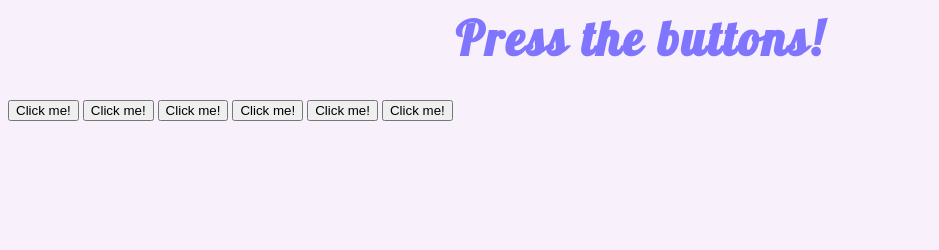
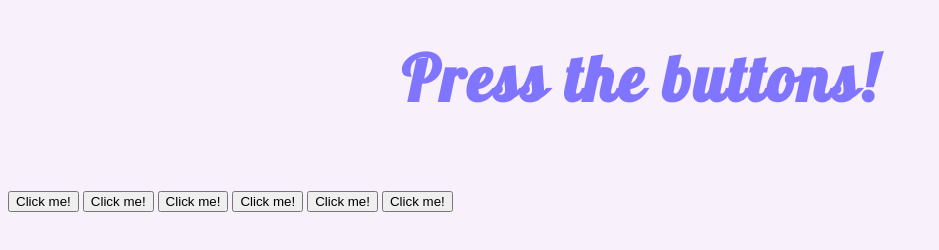
Before and after one commit to m1lanaz/Javascript, a plain HTML site: page Web development with Javascript Course/Project/index.html in a window 1280 px wide. Shown: the whole page, without its empty margins (0-939 px from the left). Drawn offline with Linux system fonts and the light colour scheme.

Commit message:
adjusted code for h1 in css and added div

```diff
--- a/Web development with Javascript Course/Project/index.html
+++ b/Web development with Javascript Course/Project/index.html
@@ -8,11 +8,13 @@
     </head>
     <body>
         <h1>Press the buttons!</h1>
+        <div>
             <button>Click me!</button>
             <button>Click me!</button>
             <button>Click me!</button>
             <button>Click me!</button>
             <button>Click me!</button>
             <button>Click me!</button>
+        </div>
     </body>
 </html>
--- a/Web development with Javascript Course/Project/stylesheet.css
+++ b/Web development with Javascript Course/Project/stylesheet.css
@@ -8,5 +8,9 @@ h1{
     font-family: 'Lobster', cursive;
     text-align: center;
     letter-spacing: 2.5px;
-    font-size: 3rem;
+    font-size: 4rem;
+    padding: 30px;
 }
+
+div{
+}
```
Lines whose indentation alone changed are shown as unchanged.
